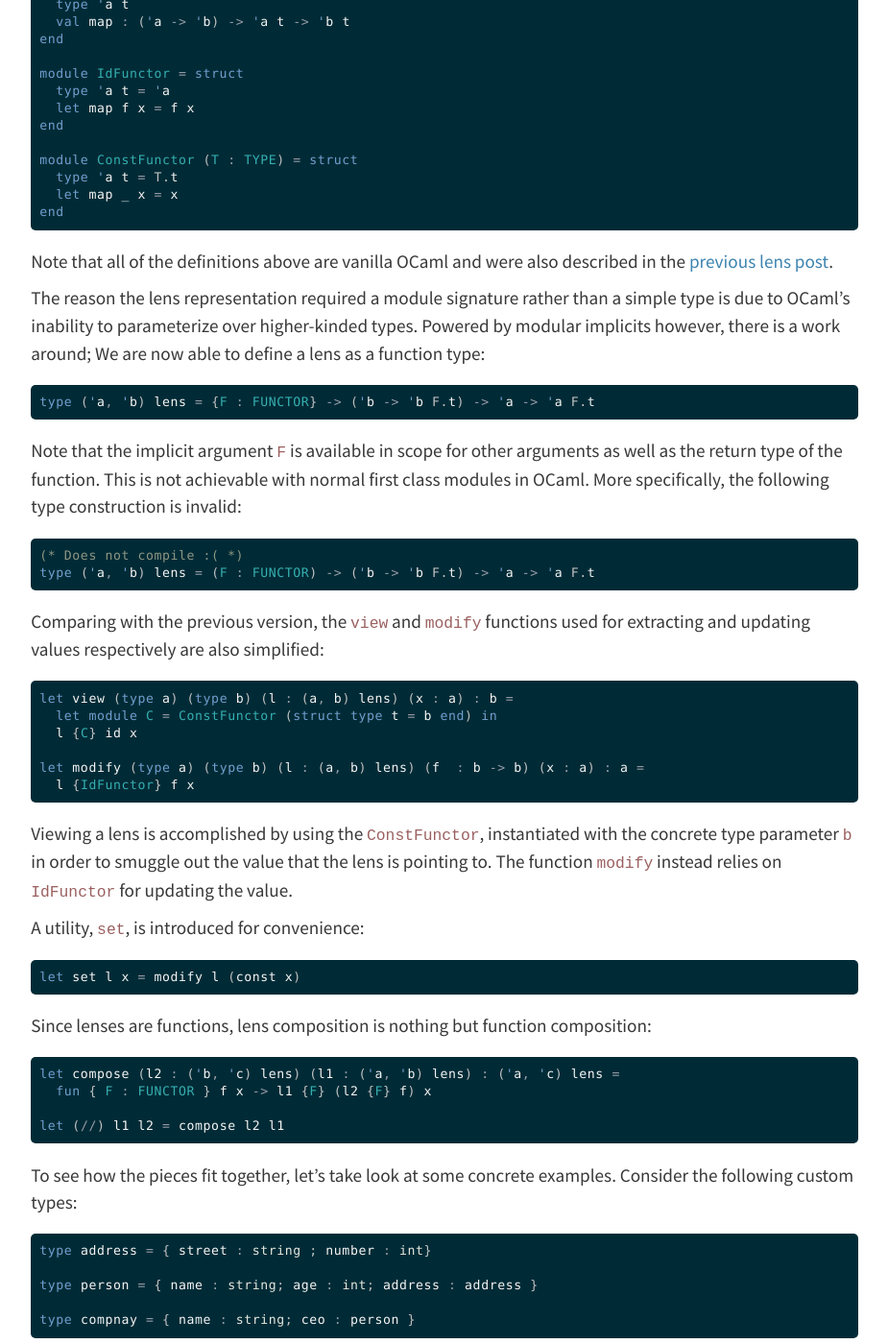
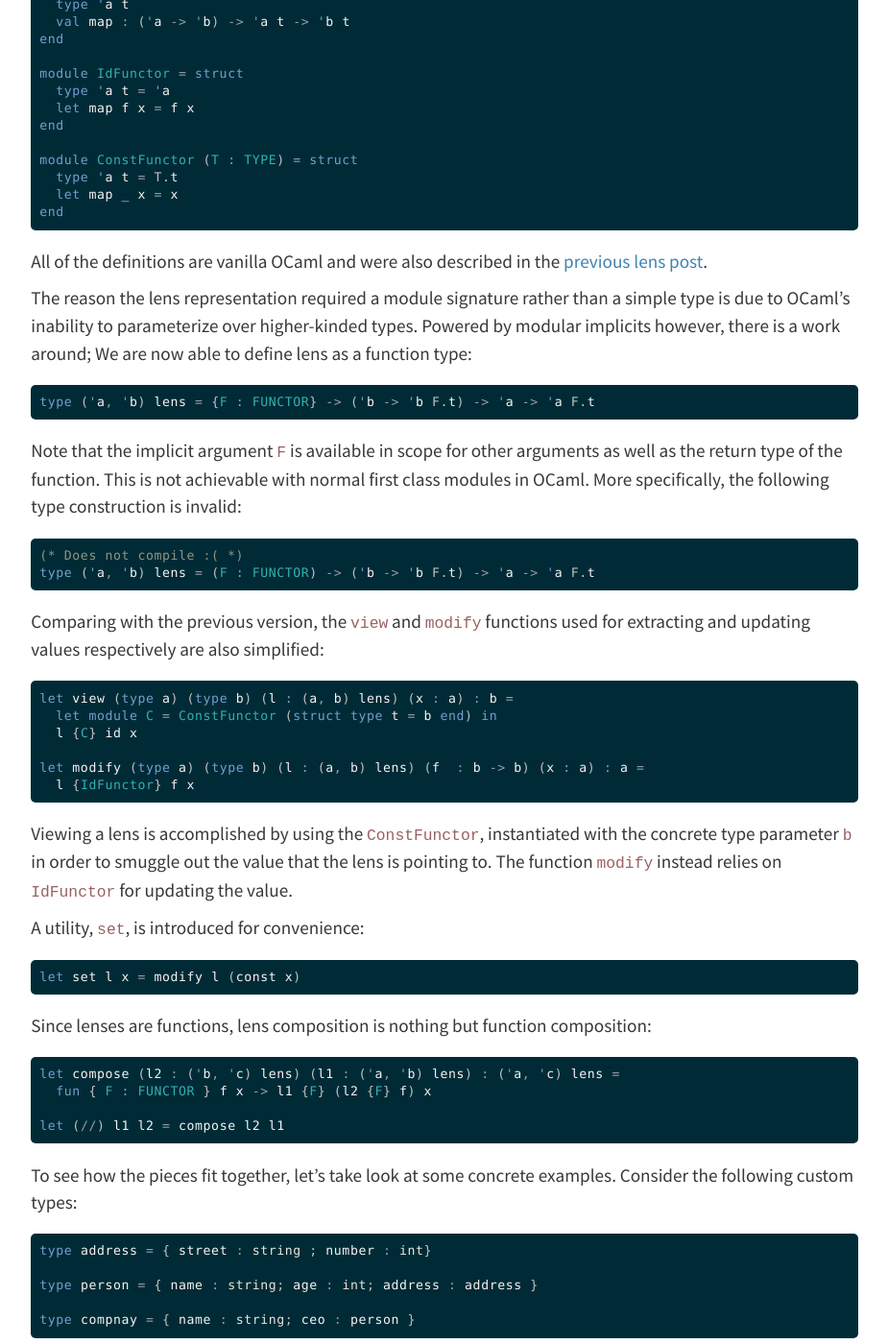
Before and after one commit to jobjo/jobjo.github.io, a Jekyll site: the page built from _posts/2018-02-05-lenses-via-modular-implicits.md, in a window 1280 px wide and 1400 px high, scrolled down 774 px. Shown: the whole window at 96% size, without its empty margins (177-1102 px from the left). Built offline with Jekyll 4.4.1, drawn with Linux system fonts in a browser that asks for light colours; nearby versions of some CDN libraries; some of the changed text lies outside the part shown.

Commit message:
Update 2018-02-05-lenses-via-modular-implicits.md

```diff
--- a/_posts/2018-02-05-lenses-via-modular-implicits.md
+++ b/_posts/2018-02-05-lenses-via-modular-implicits.md
@@ -49,14 +49,13 @@ module ConstFunctor (T : TYPE) = struct
 end
 {% endhighlight %}
 
-Note that all of the definitions above are vanilla OCaml and were also described in
-the [previous lens
-post](http://jobjo.github.io/2017/12/20/lenses-as-modules.html).
+All of the definitions are vanilla OCaml and were also described in
+the [previous lens post](http://jobjo.github.io/2017/12/20/lenses-as-modules.html).
 
 The reason the lens representation required a module signature rather than a
 simple type is due to OCaml's inability to parameterize over higher-kinded
 types. Powered by modular implicits however, there is a work around; We are now
-able to define a lens as a function type:
+able to define lens as a function type:
 
 {% highlight ocaml %}
 type ('a, 'b) lens = {F : FUNCTOR} -> ('b -> 'b F.t) -> 'a -> 'a F.t
```
Also changed, not shown: other parts of _posts/2018-02-05-lenses-via-modular-implicits.md (+2 -3 lines).
